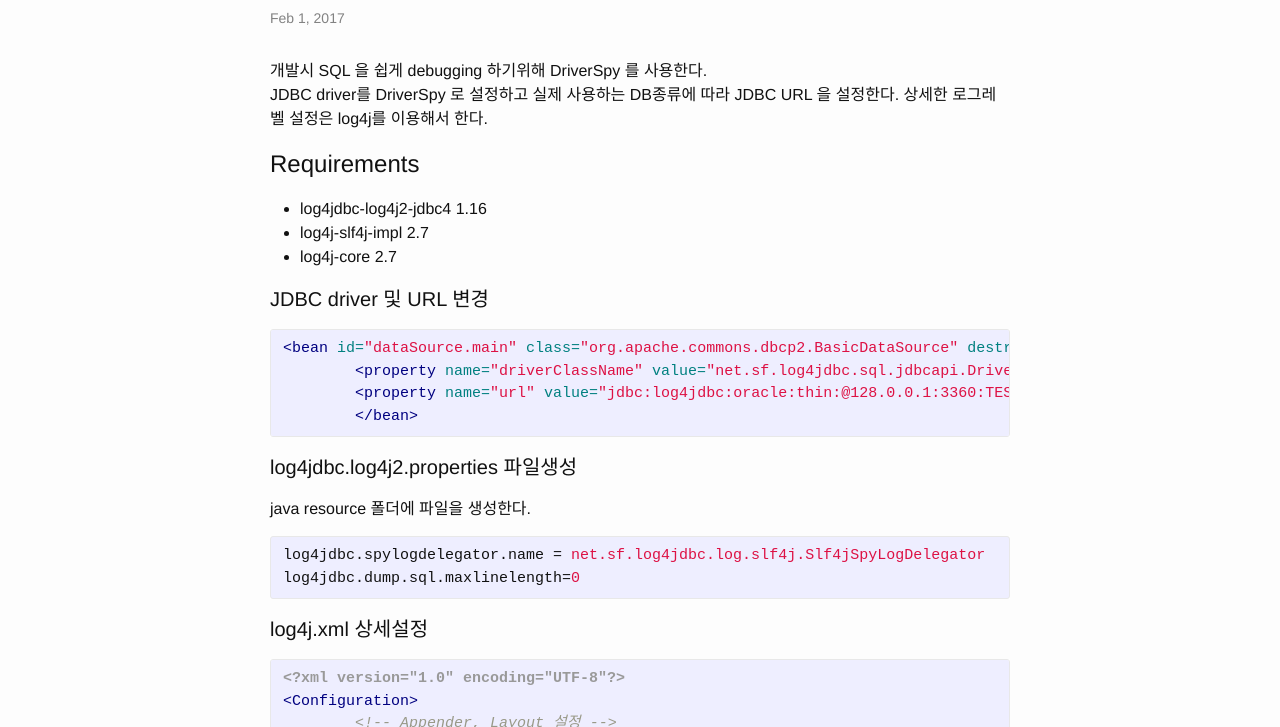
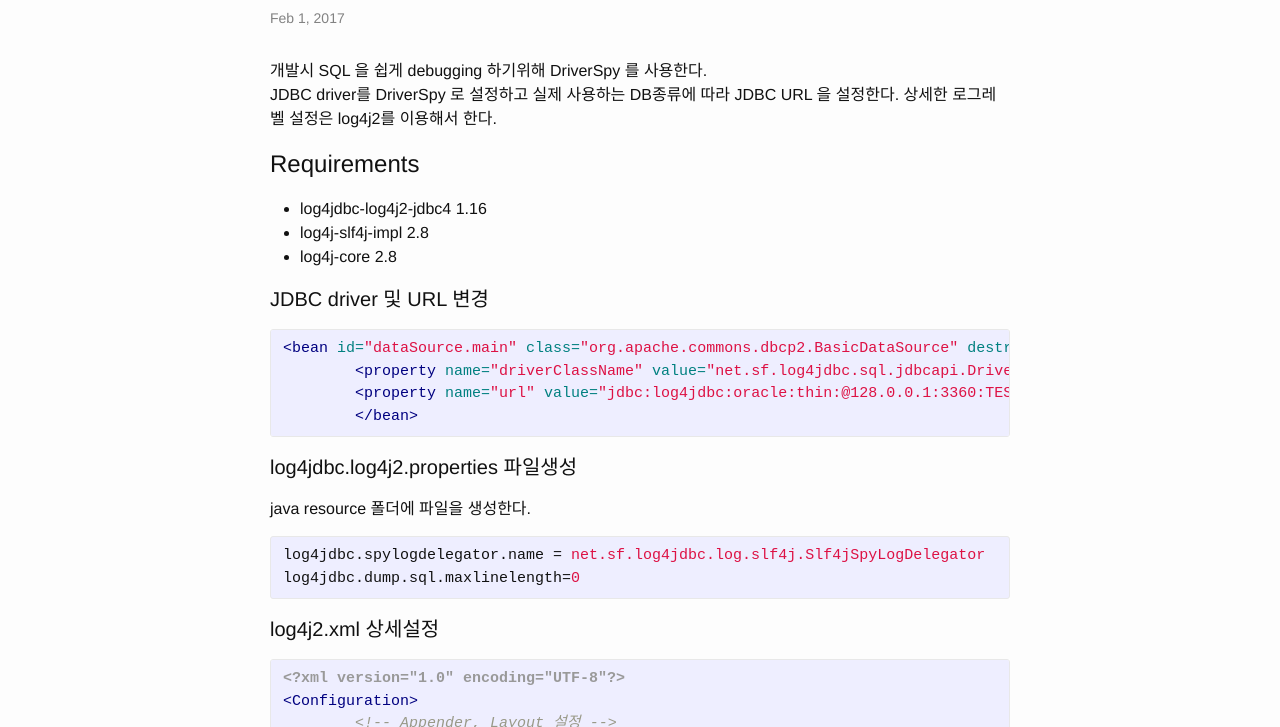
Before and after one commit to JisunShin/jisunshin.github.io, a Jekyll site: the page built from _posts/2017-02-01-log4jdbc를-이용한-SQL-Debugging.markdown, in a window 1280 px wide. Shown: the part 141-868 px from the top of the page. Built offline with Jekyll 4.4.1, drawn with Linux system fonts in a browser that asks for light colours.

Commit message:
log4j2 파일명수정

```diff
--- a/_posts/2017-02-01-log4jdbc를-이용한-SQL-Debugging.markdown
+++ b/_posts/2017-02-01-log4jdbc를-이용한-SQL-Debugging.markdown
@@ -5,12 +5,12 @@ categories: JDBC, Debugging, SQL
 ---
 개발시 SQL 을 쉽게 debugging 하기위해 DriverSpy 를 사용한다.
 JDBC driver를 DriverSpy 로 설정하고 실제 사용하는  DB종류에 따라 JDBC URL 을 설정한다.
-상세한 로그레벨 설정은 log4j를 이용해서 한다.
+상세한 로그레벨 설정은 log4j2를 이용해서 한다.
 
 # Requirements
 * log4jdbc-log4j2-jdbc4 1.16
-* log4j-slf4j-impl 2.7
-* log4j-core 2.7
+* log4j-slf4j-impl 2.8
+* log4j-core 2.8
 
 ####  JDBC  driver  및 URL 변경
  {% highlight xml %}
@@ -27,7 +27,7 @@ log4jdbc.spylogdelegator.name = net.sf.log4jdbc.log.slf4j.Slf4jSpyLogDelegator
 log4jdbc.dump.sql.maxlinelength=0
 {% endhighlight %}
 
-#### log4j.xml  상세설정
+#### log4j2.xml  상세설정
 {% highlight xml %}
 <?xml version="1.0" encoding="UTF-8"?>
 <Configuration>
```
